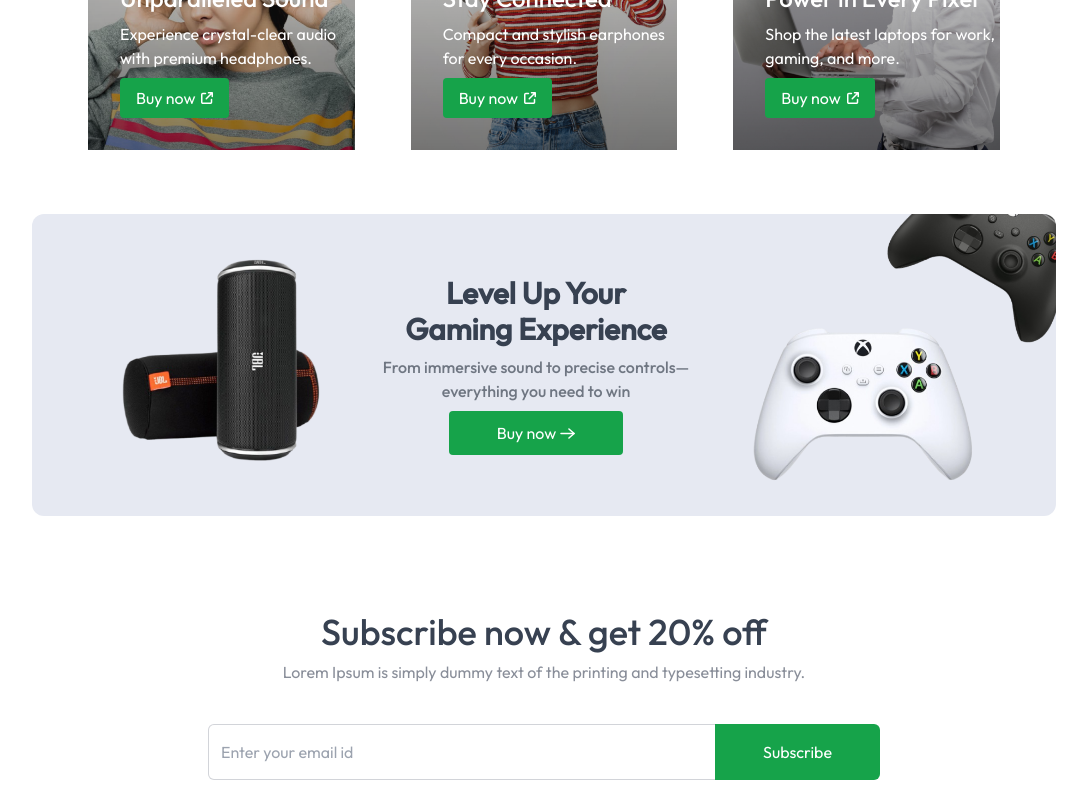
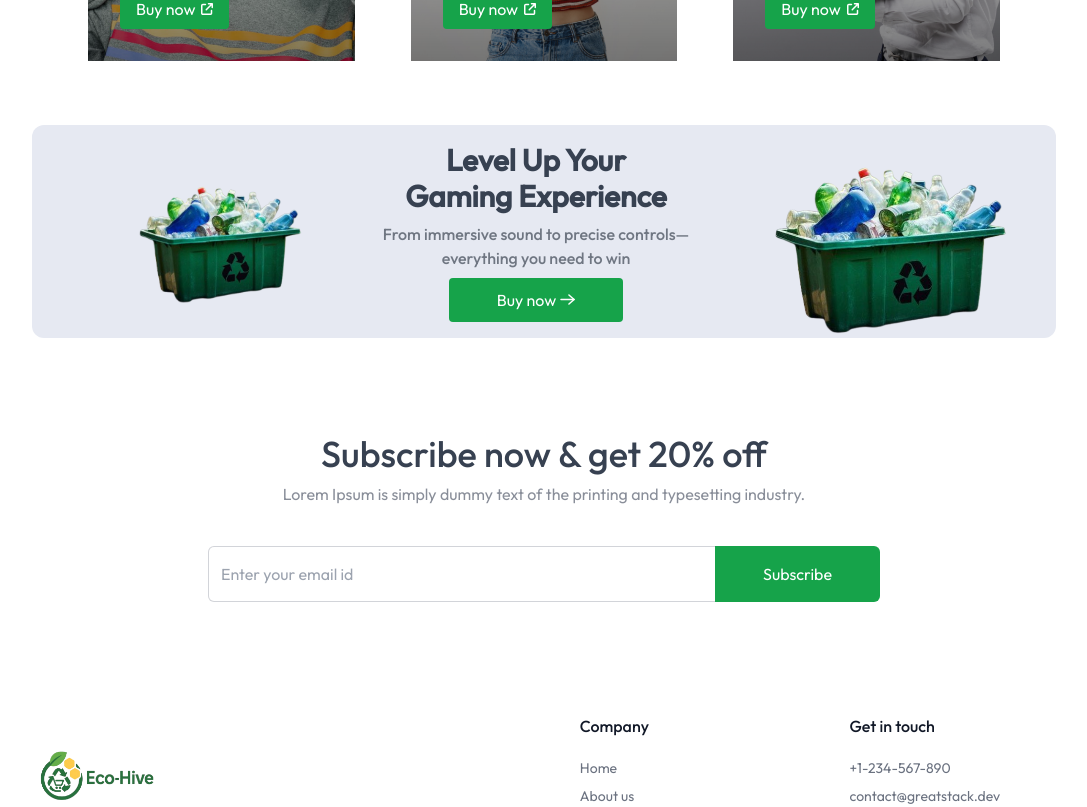
Before and after one commit to Ryanmrgo/Eco, a Next.js app: page / in a window 1280 px wide. Shown: the part 1160-1967 px from the top of the page, without its empty margins (96-1183 px from the left). Built offline with nearby package versions, Linux system fonts and the light colour scheme; no server answers; the database is empty.

Commit message:
2nd commit

```diff
--- a/assets/assets.js
+++ b/assets/assets.js
@@ -1,4 +1,5 @@
 import logo from "./logo.png";
+import recycle from "./recycle.png";
 import search_icon from "./search_icon.svg";
 import user_icon from "./user_icon.svg";
 import cart_icon from "./cart_icon.svg";
@@ -48,6 +49,7 @@ import product_details_page_apple_earphone_image4 from "./product_details_page_a
 import product_details_page_apple_earphone_image5 from "./product_details_page_apple_earphone_image5.png";
 
 export const assets = {
+  recycle,
   logo,
   search_icon,
   user_icon,
--- a/components/Banner.jsx
+++ b/components/Banner.jsx
@@ -7,8 +7,8 @@ const Banner = () => {
     <div className="flex flex-col md:flex-row items-center justify-between md:pl-20 py-14 md:py-0 bg-[#E6E9F2] my-16 rounded-xl overflow-hidden">
       <Image
         className="max-w-56"
-        src={assets.jbl_soundbox_image}
-        alt="jbl_soundbox_image"
+        src={assets.recycle}
+        alt="recycle_image"
       />
       <div className="flex flex-col items-center justify-center text-center space-y-2 px-4 md:px-0">
         <h2 className="text-2xl md:text-3xl font-semibold max-w-[290px]">
@@ -24,13 +24,13 @@ const Banner = () => {
       </div>
       <Image
         className="hidden md:block max-w-80"
-        src={assets.md_controller_image}
-        alt="md_controller_image"
+        src={assets.recycle}
+        alt="recycle_image"
       />
       <Image
         className="md:hidden"
-        src={assets.sm_controller_image}
-        alt="sm_controller_image"
+        src={assets.recycle}
+        alt="recycle_image"
       />
     </div>
   );
--- a/components/HeaderSlider.jsx
+++ b/components/HeaderSlider.jsx
@@ -10,7 +10,7 @@ const HeaderSlider = () => {
       offer: "Limited Time Offer 30% Off",
       buttonText1: "Buy now",
       buttonText2: "Find more",
-      imgSrc: assets.header_headphone_image,
+  imgSrc: assets.recycle,
     },
     {
       id: 2,
@@ -18,7 +18,7 @@ const HeaderSlider = () => {
       offer: "Hurry up only few lefts!",
       buttonText1: "Shop Now",
       buttonText2: "Explore Deals",
-      imgSrc: assets.header_playstation_image,
+  imgSrc: assets.recycle,
     },
     {
       id: 3,
@@ -26,7 +26,7 @@ const HeaderSlider = () => {
       offer: "Exclusive Deal 40% Off",
       buttonText1: "Order Now",
       buttonText2: "Learn More",
-      imgSrc: assets.header_macbook_image,
+  imgSrc: assets.recycle,
     },
   ];
 
--- a/components/Navbar.jsx
+++ b/components/Navbar.jsx
@@ -38,7 +38,7 @@ const Navbar = () => {
       </div>
 
       <ul className="hidden md:flex items-center gap-4 ">
-        <Image className="w-4 h-4" src={assets.search_icon} alt="search icon" />
+  <Image className="w-4 h-4" src={assets.search_icon} alt="search icon" />
         {
           user
             ? <>
--- a/components/seller/Footer.jsx
+++ b/components/seller/Footer.jsx
@@ -6,7 +6,7 @@ const Footer = () => {
   return (
     <div className="flex md:flex-row flex-col-reverse items-center justify-between text-left w-full px-10">
       <div className="flex items-center gap-4">
-        <Image className="hidden md:block" src={assets.logo} alt="logo" />
+  <Image className="hidden md:block" src={assets.logo} alt="logo" />
         <div className="hidden md:block h-7 w-px bg-gray-500/60"></div>
         <p className="py-4 text-center text-xs md:text-sm text-gray-500">
           Copyright 2025 © greatstack.dev All Right Reserved.
--- a/components/seller/Navbar.jsx
+++ b/components/seller/Navbar.jsx
@@ -9,7 +9,7 @@ const Navbar = () => {
 
   return (
     <div className='flex items-center px-4 md:px-8 py-3 justify-between border-b'>
-      <Image onClick={()=>router.push('/')} className='w-28 lg:w-32 cursor-pointer' src={assets.logo} alt="" />
+  <Image onClick={()=>router.push('/')} className='w-28 lg:w-32 cursor-pointer' src={assets.logo} alt="" />
       <button className='bg-gray-600 text-white px-5 py-2 sm:px-7 sm:py-2 rounded-full text-xs sm:text-sm'>Logout</button>
     </div>
   )
```
Also changed, not shown: assets/recycle.png (added).
